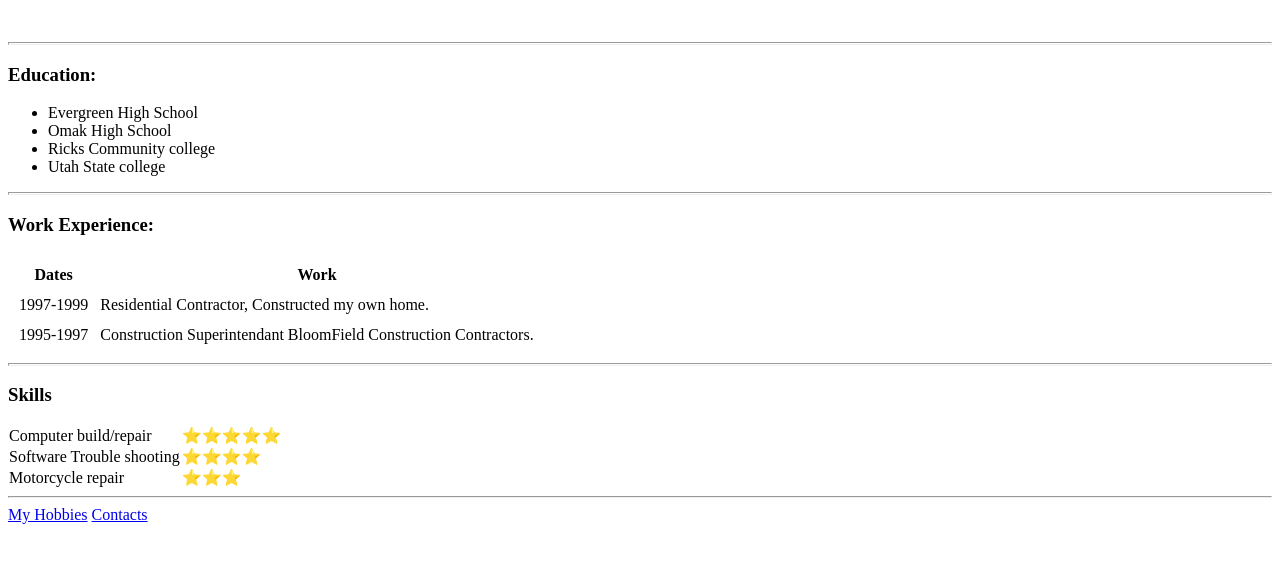
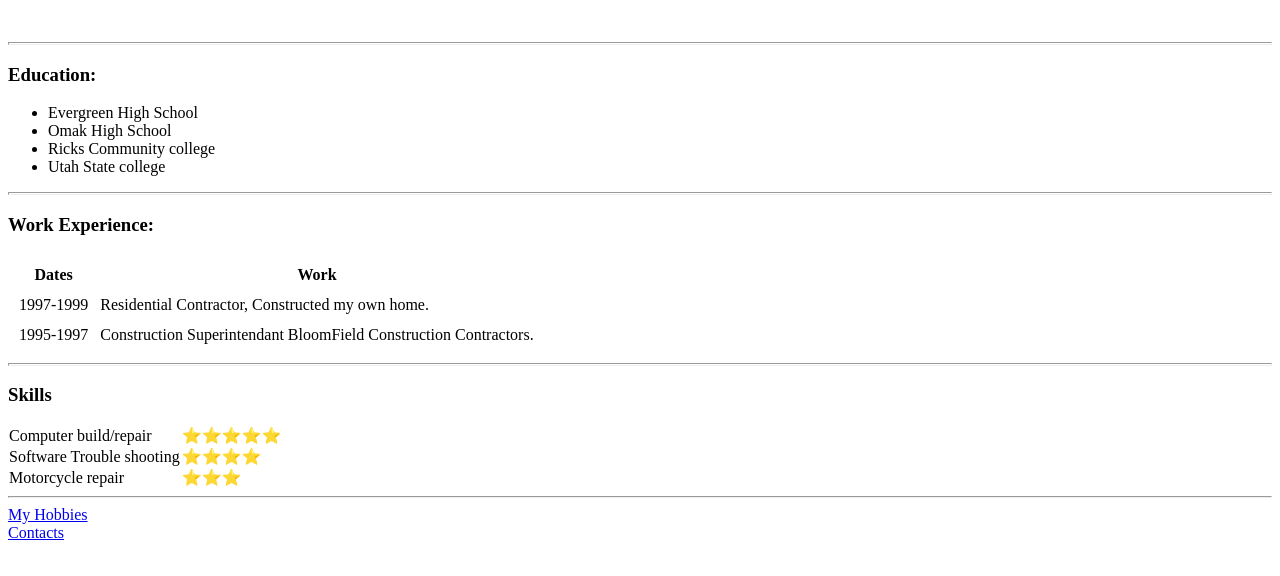
Before and after one commit to Imarkb4/Marks, a plain HTML site: page index.html in a window 1280 px wide. Shown: the part 164-740 px from the top of the page. Drawn offline with Linux system fonts and the light colour scheme.

Commit message:
Update index.html

```diff
--- a/index.html
+++ b/index.html
@@ -62,8 +62,8 @@
     </tr>
   </table>
   <hr>
-  <a href="Hobbies.html">My Hobbies</a>
-  <a href="Contacts.html">Contacts</a>
+  <a href="Hobbies.html">My Hobbies</a><br>
+  <a href="Contacts.html">Contacts</a><br><br><br>
 </body>
 
 </html>
```
